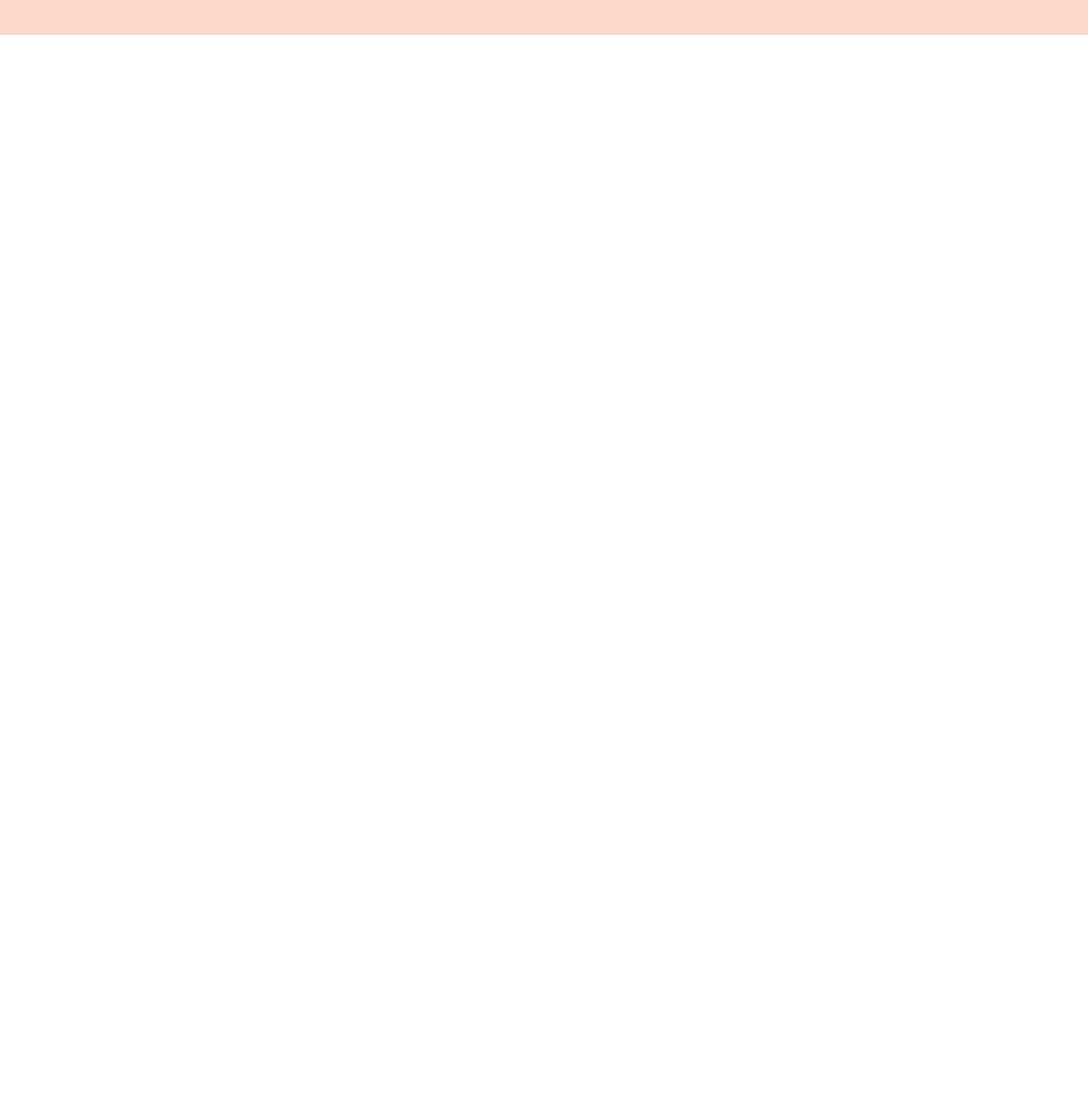
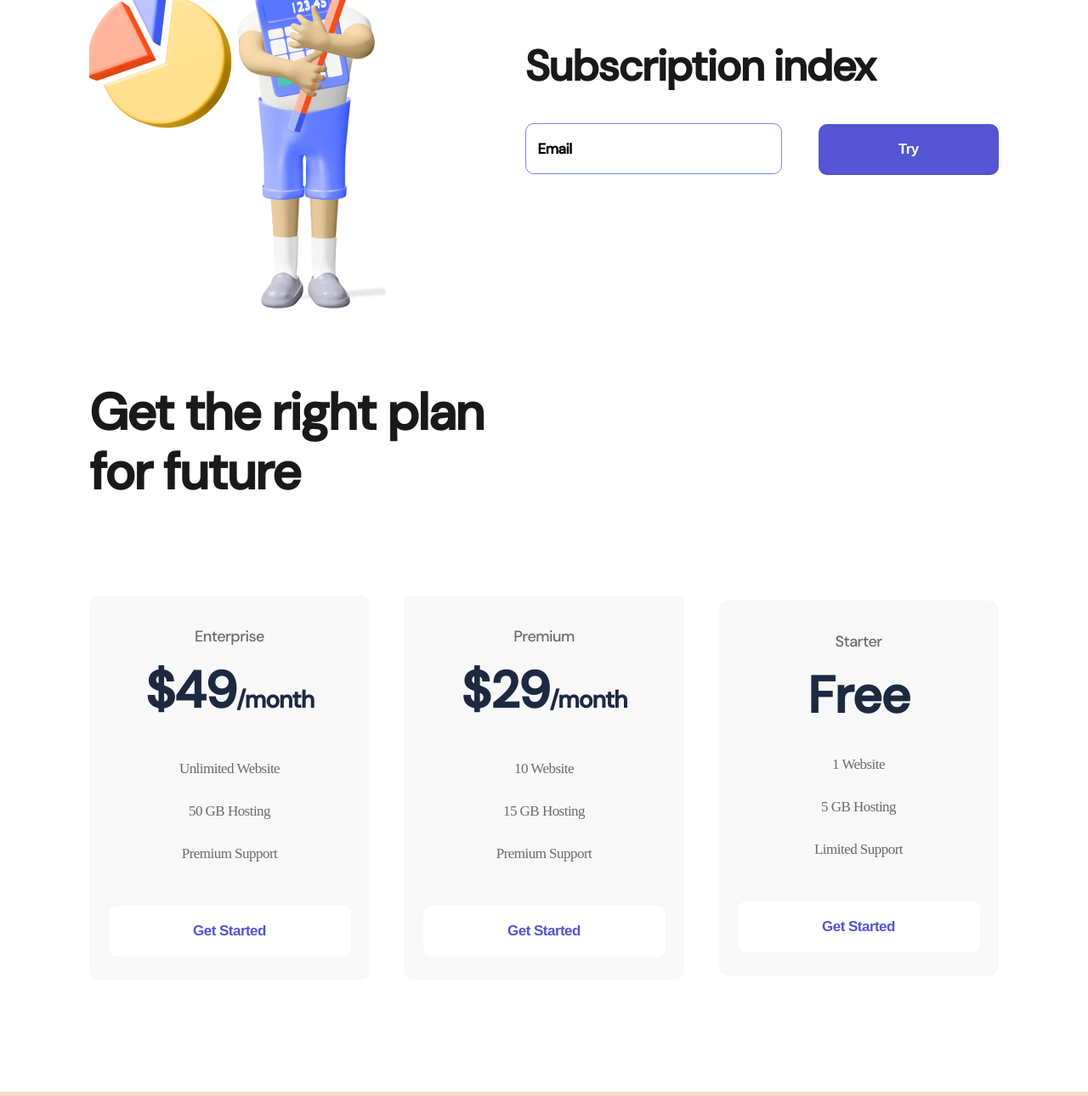
Before and after one commit to Didenchuk/logoipsum, a plain HTML site: page index.html in a window 1280 px wide. Shown: the part 972-2262 px from the top of the page at 85% size. Before the commit the page ends 1013 px from the top, so only its background shows below. Drawn offline with nearby package versions, Linux system fonts and the light colour scheme; a web font is replaced by a local one.

Commit message:
Add files via upload

```diff
--- a/index.html
+++ b/index.html
@@ -5,11 +5,15 @@
     <meta http-equiv="X-UA-Compatible" content="IE=edge">
     <meta name="viewport" content="width=device-width, initial-scale=1.0">
     <title>Document</title>
+    <link rel="stylesheet" href="https://cdnjs.cloudflare.com/ajax/libs/meyer-reset/2.0/reset.min.css" integrity="sha512-NmLkDIU1C/C88wi324HBc+S2kLhi08PN5GDeUVVVC/BVt/9Izdsc9SVeVfA1UZbY3sHUlDSyRXhCzHfr6hmPPw==" crossorigin="anonymous" />
+    <link rel="preconnect" href="https://fonts.googleapis.com">
+<link rel="preconnect" href="https://fonts.gstatic.com" crossorigin>
+<link href="https://fonts.googleapis.com/css2?family=Blaka&family=DM+Sans:wght@500&display=swap" rel="stylesheet">
     <link rel="stylesheet" href="./style/style.css">
 
 </head>
 <body>
-    <div>
+
     <header class="header">
         <div class="container header_flex">
             <div>
@@ -64,6 +68,75 @@
             <img src="./img/Hero 3D.png" alt="firstmen">
         </div>
     </section>
+    <section class="container subscribe">
+        <div>
+            <img src="./img/secondMen.png" alt="secondMen">
+        </div>
+        <div>
+            <h2 class="subscribe_title">
+                Subscription index
+            </h2>
+            <form >
+<input class="input" type="email" placeholder="Email">
+<button class="button button_violet">Try</button>
+            </form>
+        </div>
+    </section>
+    <section class="container plan">
+        <h2 class="plan_title">
+            Get the right plan for future
+        </h2>
+        <div class="plan_flex">
+            <div class="item">
+                <p class="item_text">
+                    Enterprise
+                </p>
+                <h3 class="item_title">
+                    $49<span>/month</span>
+                </h3>
+                <ul>
+                    <li class="item_li">Unlimited Website</li>
+                    <li class="item_li">50 GB Hosting</li>
+                    <li class="item_li">Premium Support</li>
+                </ul>
+                <button class="button button_item">
+                    Get Started
+                </button>
+            </div>
+            <div class="item">
+                <p class="item_text">
+                    Premium
+                </p>
+                <h3 class="item_title">
+                    $29<span>/month</span>
+                </h3>
+                <ul>
+                    <li class="item_li">10 Website</li>
+                    <li class="item_li">15 GB Hosting</li>
+                    <li class="item_li">Premium Support</li>
+                </ul>
+                <button class="button button_item">
+                    Get Started
+                </button>
+            </div>
+            <div class="item">
+                <p class="item_text">
+                    Starter
+                </p>
+                <h3 class="item_title">
+                    Free
+                </h3>
+                <ul>
+                    <li class="item_li">1 Website</li>
+                    <li class="item_li">5 GB Hosting</li>
+                    <li class="item_li">Limited Support</li>
+                </ul>
+                <button class="button button_item">
+                    Get Started
+                </button>
+            </div>
+        </div>
+    </section>
     <footer class="footer">
         <div class="container footer_flex">
         <div>
@@ -97,6 +170,6 @@
         </nav>
         </div>
     </footer>
-    </div>
+
 </body>
 </html>
--- a/style/style.css
+++ b/style/style.css
@@ -1,24 +1,23 @@
-*{
-    margin: 0;
-    padding: 0;
-    font-size: 16px;
-    font-weight: normal;
+
+body{
+    font-family: 'DM Sans', sans-serif;
 }
 
+.container {
+    max-width: 1070px;
+    margin: 0 auto;
+}
 .header {
     background-color: rgba(255, 113, 67, 0.27);
     padding: 38px 0 48px;
 }
 
-.header_flex, .footer_flex, .about{
+.header_flex, .footer_flex, .about, .subscribe, .plan_flex{
     display: flex;
     justify-content: space-between;
     align-items: center;
 }
-.container {
-    max-width: 1700px;
-    margin: 0 auto;
-}
+
 .nav_li {
     display: inline-block;
 
@@ -97,4 +96,110 @@ margin-bottom: 50px;
     padding: 53px 0;
 }
 
+ .subscribe {
+     margin-bottom: 85px;
  }
+.subscribe_title{
+    font-family: 'DM Sans';
+font-style: normal;
+font-weight: 700;
+font-size: 50px;
+line-height: 57px;
+letter-spacing: -1.56316px;
+color: #19191B;
+margin-bottom: 38px;
+}
+.input{
+    width: 302px;
+    height: 60px;
+    border-radius: 10px;
+    border: 1px solid #7087FF;
+    padding-left: 14px;
+    box-sizing: border-box;
+    margin-right: 39px;
+}
+.input::placeholder, .input {
+    font-family: 'DM Sans';
+font-style: normal;
+font-weight: 700;
+font-size: 17px;
+line-height: 22px;
+letter-spacing: -0.531474px;
+color: #000000;
+}
+.input:focus{
+    outline: none;
+}
+.plan{
+    margin-bottom: 132px;
+}
+.plan_title{
+    font-family: 'DM Sans';
+font-style: normal;
+font-weight: 700;
+font-size: 60px;
+line-height: 70px;
+letter-spacing: -1.87579px;
+color: #19191B;
+max-width: 504px;
+margin-bottom: 110px;
+}
+.item{
+    width: 330px;
+    background: #F8F8F8;
+    border-radius: 10px;
+    text-align: center;
+    padding: 34px 0 27px
+}
+.item:hover{
+    transition: 500ms;
+    background: #FF7143;
+    box-shadow: 0px 32px 34px rgba(255, 112, 59, 0.317827);
+}
+.item_text{
+    font-family: 'DM Sans';
+    font-style: normal;
+    font-size: 18px;
+    line-height: 28px;
+    letter-spacing: -0.562737px;
+    color: #696871;
+}
+.item:hover .item_text, .item:hover .item_title, .item:hover .item_li{
+    color: white;
+    transition: 500ms;
+}
+.item_title{
+    font-family: 'DM Sans';
+    font-style: normal;
+    font-weight: 700;
+    font-size: 60px;
+    line-height: 56px;
+    letter-spacing: -1.03448px;
+    color: #1D293F;
+    margin: 22px 0 28px
+}
+.item_title span{
+    font-size: 28px;
+}
+.item_li{
+    list-style: none;
+    font-family: 'Mulish';
+font-style: normal;
+font-weight: 400;
+font-size: 17px;
+line-height: 50px;
+text-align: center;
+letter-spacing: -0.531474px;
+color: #696871;
+}
+.button_item{
+    width: 285px;
+    background:white;
+    color: #5454D4;
+    margin-top: 36px;
+}
+.item:hover .button_item {
+    background: #9F3919;
+    color: white;
+    transition: 500ms;
+}
```
Also changed, not shown: img/secondMen.png (added).
